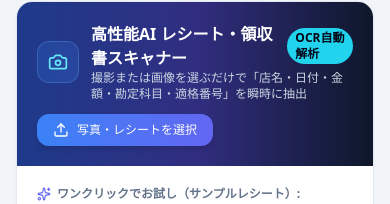
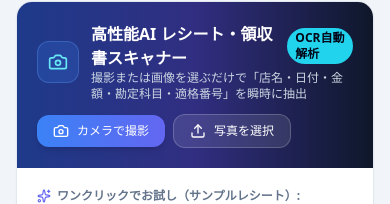
Before and after one commit to sugayuki313-gif/smart-expense-app, a React (Vite) app: page / in a window 390 px wide. Shown: the part 782-986 px from the top of the page. Built offline with nearby package versions, Linux system fonts and the light colour scheme; no server answers.

Commit message:
Allow selecting existing receipt photos on mobile

```diff
--- a/src/components/ReceiptScanner.tsx
+++ b/src/components/ReceiptScanner.tsx
@@ -14,11 +14,14 @@ export function ReceiptScanner({ onExpenseAdded }: ReceiptScannerProps) {
   const [extractedData, setExtractedData] = useState<OcrExtractedData | null>(null);
   const [previewImage, setPreviewImage] = useState<string | null>(null);
   const [selectedSample, setSelectedSample] = useState<SampleReceipt | null>(null);
-  const fileInputRef = useRef<HTMLInputElement>(null);
+  const cameraInputRef = useRef<HTMLInputElement>(null);
+  const imageInputRef = useRef<HTMLInputElement>(null);
 
   // ファイルアップロードまたはカメラ撮影のハンドラ
   const handleFileChange = async (e: ChangeEvent<HTMLInputElement>) => {
     const file = e.target.files?.[0];
+    // 同じ画像を続けて選択した場合も onChange が発火するようにする
+    e.target.value = "";
     if (!file) return;
 
     const reader = new FileReader();
@@ -108,17 +111,33 @@ export function ReceiptScanner({ onExpenseAdded }: ReceiptScannerProps) {
 
         <div className="flex items-center space-x-2">
           <button
-            onClick={() => fileInputRef.current?.click()}
+            type="button"
+            onClick={() => cameraInputRef.current?.click()}
             className="flex items-center space-x-2 bg-gradient-to-r from-blue-500 to-indigo-500 hover:from-blue-400 hover:to-indigo-400 text-white font-medium px-4 py-2 rounded-xl text-xs sm:text-sm shadow-md transition"
           >
+            <Camera className="w-4 h-4" />
+            <span>カメラで撮影</span>
+          </button>
+          <button
+            type="button"
+            onClick={() => imageInputRef.current?.click()}
+            className="flex items-center space-x-2 bg-white/10 hover:bg-white/20 text-white font-medium px-4 py-2 rounded-xl text-xs sm:text-sm border border-white/20 transition"
+          >
             <Upload className="w-4 h-4" />
-            <span>写真・レシートを選択</span>
+            <span>写真を選択</span>
           </button>
           <input
-            ref={fileInputRef}
+            ref={cameraInputRef}
             type="file"
             accept="image/*"
             capture="environment"
+            onChange={handleFileChange}
+            className="hidden"
+          />
+          <input
+            ref={imageInputRef}
+            type="file"
+            accept="image/*"
             onChange={handleFileChange}
             className="hidden"
           />
```
